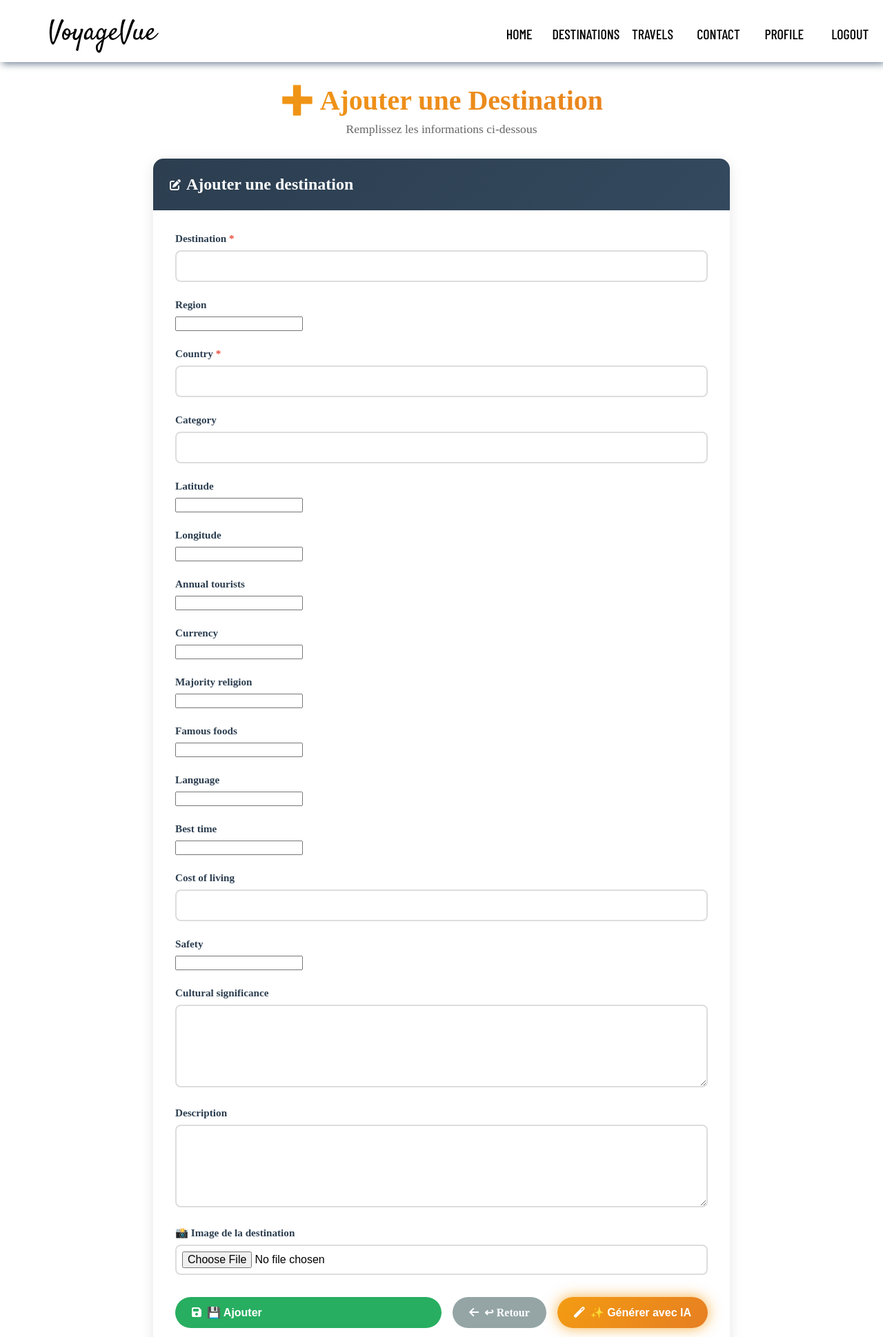
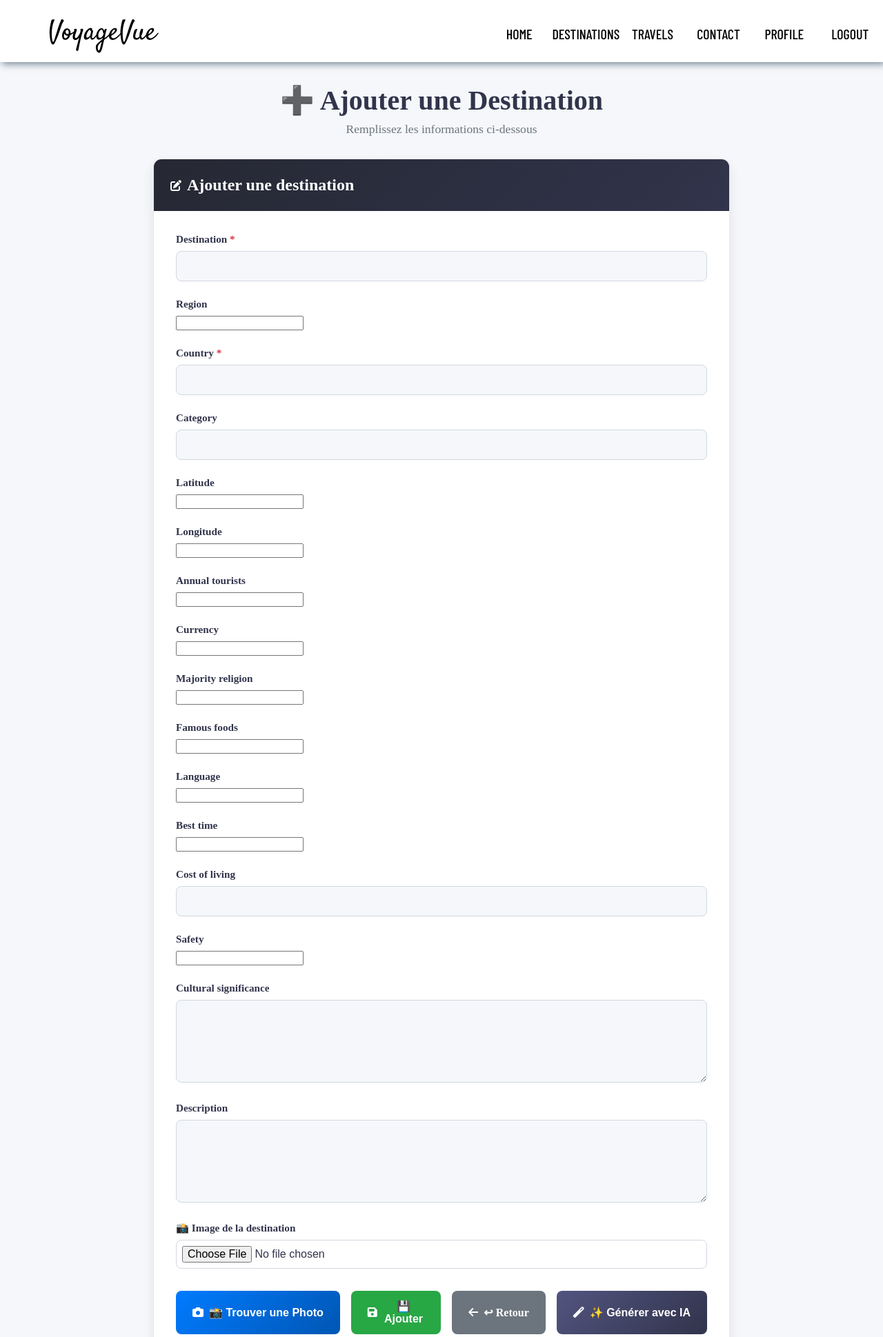
Before and after one commit to balsamrom/ProjetIA, a Django app: page /destinations/add/ in a window 1280 px wide. Shown: the top 1939 px of the page at 69% size. Run offline with Django 4.2, Linux system fonts and the light colour scheme; a user stored in the database is signed in.

Commit message:
avec api Unsplash

```diff
--- a/templates/voguevue/destination_form.html
+++ b/templates/voguevue/destination_form.html
@@ -6,18 +6,21 @@
     <link rel="stylesheet" href="/static/css/Home CSS/style.css">
     <link rel="stylesheet" href="/static/css/Home CSS/mobile.css">
     <link rel="shortcut icon" href="/static/assets/favicon.svg" type="image/x-icon">
-    <link rel="stylesheet" href="https://cdnjs.cloudflare.com/ajax/libs/font-awesome/6.4.2/css/all.min.css" integrity="sha512-z3gLpd7yknf1YoNbCzqRKc4qyor8gaKU1qmn+CShxbuBusANI9QpRohGBreCFkKxLhei6S9CQXFEbbKuqLg0DA==" crossorigin="anonymous" referrerpolicy="no-referrer" />
+    <link rel="stylesheet" href="https://cdnjs.cloudflare.com/ajax/libs/font-awesome/6.4.2/css/all.min.css">
     <title>{{ action }} Destination - VoyageVue</title>
 
     <style>
-        /* Container principal */
+        body {
+            background: #f5f7fa;
+            color: #31344b;
+        }
+
         .form-container {
             max-width: 900px;
             margin: 2rem auto;
             padding: 0 2rem;
         }
 
-        /* Header */
         .form-header {
             text-align: center;
             margin-bottom: 2rem;
@@ -25,28 +28,26 @@
 
         .form-header h1 {
             font-size: 2.5rem;
-            font-weight: bold;
-            background: linear-gradient(135deg, #f39c12 0%, #e67e22 100%);
-            -webkit-background-clip: text;
-            -webkit-text-fill-color: transparent;
+            font-weight: 700;
+            color: #31344b;
             margin-bottom: 0.5rem;
         }
 
         .form-header p {
-            color: #666;
+            color: #6c757d;
             font-size: 1.1rem;
         }
 
-        /* Card du formulaire */
         .form-card {
             background: white;
-            border-radius: 15px;
-            box-shadow: 0 5px 20px rgba(0,0,0,0.1);
+            border-radius: 12px;
+            box-shadow: 0 0.5rem 1rem rgba(49, 52, 75, 0.1);
             overflow: hidden;
+            border: 1px solid #e6e7ee;
         }
 
         .form-card-header {
-            background: linear-gradient(135deg, #2c3e50 0%, #34495e 100%);
+            background: linear-gradient(135deg, #262833 0%, #31344b 100%);
             color: white;
             padding: 1.5rem;
             display: flex;
@@ -57,13 +58,13 @@
         .form-card-header h2 {
             margin: 0;
             font-size: 1.5rem;
+            font-weight: 600;
         }
 
         .form-card-body {
             padding: 2rem;
         }
 
-        /* Champs du formulaire */
         .form-group {
             margin-bottom: 1.5rem;
         }
@@ -71,7 +72,7 @@
         .form-label {
             display: block;
             font-weight: 600;
-            color: #2c3e50;
+            color: #31344b;
             margin-bottom: 0.5rem;
             font-size: 0.95rem;
         }
@@ -79,16 +80,19 @@
         .form-control {
             width: 100%;
             padding: 0.75rem;
-            border: 2px solid #ddd;
+            border: 1px solid #d1d7e0;
             border-radius: 8px;
             font-size: 1rem;
-            transition: border-color 0.3s ease;
+            transition: all 0.3s ease;
+            background: #f5f7fa;
+            color: #31344b;
         }
 
         .form-control:focus {
             outline: none;
-            border-color: #f39c12;
-            box-shadow: 0 0 0 3px rgba(243, 156, 18, 0.1);
+            border-color: #525480;
+            background: white;
+            box-shadow: 0 0 0 3px rgba(82, 84, 128, 0.1);
         }
 
         textarea.form-control {
@@ -103,9 +107,9 @@
 
         input[type="file"].form-control {
             padding: 0.5rem;
+            background: white;
         }
 
-        /* Image actuelle */
         .current-image {
             margin-top: 0.5rem;
             margin-bottom: 1rem;
@@ -114,32 +118,29 @@
         .current-image img {
             max-width: 200px;
             border-radius: 10px;
-            border: 3px solid #f39c12;
-            box-shadow: 0 4px 10px rgba(0,0,0,0.1);
+            border: 2px solid #e6e7ee;
+            box-shadow: 0 0.25rem 0.5rem rgba(0,0,0,0.1);
         }
 
         .current-image-label {
             display: block;
-            color: #7f8c8d;
+            color: #6c757d;
             font-size: 0.85rem;
             margin-top: 0.5rem;
         }
 
-        /* Texte d'aide */
         .form-text {
             font-size: 0.85rem;
-            color: #7f8c8d;
+            color: #6c757d;
             margin-top: 0.25rem;
         }
 
-        /* Messages d'erreur */
         .form-error {
-            color: #e74c3c;
+            color: #dc3545;
             font-size: 0.85rem;
             margin-top: 0.25rem;
         }
 
-        /* Boutons d'action */
         .form-actions {
             display: flex;
             gap: 1rem;
@@ -149,7 +150,7 @@
 
         .btn {
             padding: 0.8rem 1.5rem;
-            border-radius: 25px;
+            border-radius: 8px;
             text-decoration: none;
             font-weight: 600;
             transition: all 0.3s ease;
@@ -162,55 +163,87 @@
         }
 
         .btn-success {
-            background: #27ae60;
+            background: #28a745;
             color: white;
             flex: 1;
         }
 
         .btn-success:hover {
-            background: #229954;
+            background: #218838;
             transform: translateY(-2px);
+            box-shadow: 0 0.5rem 1rem rgba(40, 167, 69, 0.3);
         }
 
         .btn-secondary {
-            background: #95a5a6;
+            background: #6c757d;
             color: white;
         }
 
         .btn-secondary:hover {
-            background: #7f8c8d;
+            background: #5a6268;
             transform: translateY(-2px);
         }
 
         .btn-info {
-            background: #3498db;
+            background: #17a2b8;
             color: white;
             margin-left: auto;
         }
 
         .btn-info:hover {
-            background: #2980b9;
+            background: #138496;
             transform: translateY(-2px);
         }
 
-        /* Bouton IA génération */
+        .btn-photo {
+            background: linear-gradient(135deg, #007bff 0%, #0056b3 100%);
+            color: white;
+        }
+
+        .btn-photo:hover {
+            background: linear-gradient(135deg, #0056b3 0%, #004085 100%);
+            transform: translateY(-2px);
+        }
+
         .btn-ai {
-            background: linear-gradient(135deg, #f39c12 0%, #e67e22 100%);
+            background: linear-gradient(135deg, #525480 0%, #31344b 100%);
             color: white;
-            animation: glow 3s infinite;
         }
 
         .btn-ai:hover {
-            background: linear-gradient(135deg, #e67e22 0%, #d35400 100%);
+            background: linear-gradient(135deg, #31344b 0%, #262833 100%);
             transform: translateY(-2px);
         }
 
-        @keyframes glow {
-            0%, 100% { box-shadow: 0 0 10px rgba(243, 156, 18, 0.5); }
-            50% { box-shadow: 0 0 25px rgba(243, 156, 18, 0.9); }
+        .unsplash-preview {
+            margin-top: 2rem;
+            padding: 1.5rem;
+            background: linear-gradient(135deg, #d4edda 0%, #c3e6cb 100%);
+            border-radius: 10px;
+            text-align: center;
+            border: 2px solid #28a745;
         }
 
-        /* Responsive */
+        .unsplash-preview h4 {
+            color: #28a745;
+            margin-bottom: 0.5rem;
+        }
+
+        .unsplash-preview p {
+            color: #31344b;
+            margin: 0.25rem 0;
+        }
+
+        .unsplash-preview a {
+            color: #007bff;
+            text-decoration: none;
+            font-weight: 600;
+        }
+
+        .unsplash-preview a:hover {
+            text-decoration: underline;
+        }
+
         @media (max-width: 768px) {
             .form-container {
                 padding: 0 1rem;
@@ -240,7 +273,6 @@
     </style>
 </head>
 <body>
-    <!--===========Nav Bar=================-->
     <section class="nav-bar">
         <div class="logo"><a href="/">VoyageVue</a></div>
         <ul class="menu">
@@ -261,9 +293,7 @@
         </div>
     </section>
 
-    <!--===========Contenu Principal=================-->
     <div class="form-container">
-        <!-- Header -->
         <div class="form-header">
             <h1>
                 {% if action == 'Ajouter' %}
@@ -275,7 +305,6 @@
             <p>Remplissez les informations ci-dessous</p>
         </div>
 
-        <!-- Formulaire -->
         <div class="form-card">
             <div class="form-card-header">
                 <i class="fas fa-edit"></i>
@@ -291,11 +320,10 @@
                         <label for="{{ field.id_for_label }}" class="form-label">
                             {{ field.label }}
                             {% if field.field.required %}
-                                <span style="color: #e74c3c;">*</span>
+                                <span style="color: #dc3545;">*</span>
                             {% endif %}
                         </label>
 
-                        <!-- Affichage spécial pour l'image -->
                         {% if field.name == 'image' %}
                             {% if destination.image %}
                             <div class="current-image">
@@ -319,8 +347,22 @@
                     </div>
                     {% endfor %}
 
-                    <!-- Boutons d'action -->
+                    {% if unsplash_photo_preview %}
+                    <div class="unsplash-preview">
+                        <h4>✅ Photo trouvée sur Unsplash !</h4>
+                        <p>📷 Photo par <a href="{{ photographer_url }}" target="_blank">{{ photographer }}</a> sur <a href="https://unsplash.com" target="_blank">Unsplash</a></p>
+                        <p style="color: #28a745; font-weight: 600; margin-top: 1rem;">✨ La photo sera automatiquement ajoutée quand vous enregistrerez.</p>
+                    </div>
+                    {% endif %}
+
                     <div class="form-actions">
+                        {% if action == 'Ajouter' %}
+                        <button type="submit" name="search_photo_unsplash" class="btn btn-photo">
+                            <i class="fas fa-camera"></i>
+                            📸 Trouver une Photo
+                        </button>
+                        {% endif %}
+
                         <button type="submit" class="btn btn-success">
                             <i class="fas fa-save"></i>
                             💾 {{ action }}
@@ -350,7 +392,6 @@
         </div>
     </div>
 
-    <!--===========Footer=================-->
     <div class="footer">
         <div class="links">
             <h3>Quick Links</h3>
--- a/voguevue/views.py
+++ b/voguevue/views.py
@@ -12,6 +12,8 @@ from django.shortcuts import get_object_or_404, redirect, render
 from .recommendation import recommender
 import json
 from .hug_face_service import hf_service
+from .unsplash_service import unsplash_service  # ← NOUVEAU
+from django.core.files.base import ContentFile  # ← NOUVEAU
 
 # ==================== VUES EXISTANTES ====================
 def index(request):
@@ -120,11 +122,62 @@ def destination_list(request):
 def add_destination(request):
     """
     🔒 Seulement pour utilisateurs CONNECTÉS
-    Permet d'ajouter une destination avec génération IA optionnelle
+    Permet d'ajouter une destination avec génération IA et Unsplash
     """
     if request.method == 'POST':
+
+        # 📸 NOUVEAU : Recherche photo Unsplash
+        if 'search_photo_unsplash' in request.POST:
+            destination_name = request.POST.get('destination', '').strip()
+            country = request.POST.get('country', '').strip()
+            category = request.POST.get('category', '').strip()
+
+            if not destination_name or not country:
+                messages.error(request, '❌ Veuillez renseigner le nom et le pays')
+                form = DestinationForm()
+                return render(request, 'voguevue/destination_form.html', {'form': form, 'action': 'Ajouter'})
+
+            print(f"📸 Recherche photo Unsplash pour: {destination_name}, {country}")
+
+            # Appeler Unsplash API
+            result = unsplash_service.get_photo_for_destination(destination_name, country)
+
+            if result['success']:
+                # Stocker l'image dans la session temporairement
+                request.session['unsplash_photo'] = {
+                    'filename': result['filename'],
+                    'data': result['image_file'].getvalue().hex(),
+                    'photographer': result.get('photographer', ''),
+                    'photographer_url': result.get('photographer_url', '')
+                }
+
+                # Pré-remplir le formulaire
+                form = DestinationForm(initial={
+                    'destination': destination_name,
+                    'country': country,
+                    'category': category
+                })
+
+                messages.success(request, f'✅ Photo trouvée sur Unsplash par {result["photographer"]}!')
+
+                return render(request, 'voguevue/destination_form.html', {
+                    'form': form,
+                    'action': 'Ajouter',
+                    'unsplash_photo_preview': True,
+                    'photographer': result['photographer'],
+                    'photographer_url': result['photographer_url']
+                })
+            else:
+                messages.error(request, f'❌ {result["error"]}')
+                form = DestinationForm(initial={
+                    'destination': destination_name,
+                    'country': country,
+                    'category': category
+                })
+                return render(request, 'voguevue/destination_form.html', {'form': form, 'action': 'Ajouter'})
+
         # Vérifier si c'est une demande de génération IA
-        if 'generate_ai' in request.POST:
+        elif 'generate_ai' in request.POST:
             destination_name = request.POST.get('destination', '').strip()
             country = request.POST.get('country', '').strip()
             category = request.POST.get('category', '').strip()
@@ -175,7 +228,20 @@ def add_destination(request):
         else:
             form = DestinationForm(request.POST, request.FILES)
             if form.is_valid():
-                form.save()
+                destination = form.save(commit=False)
+
+                # Si une photo Unsplash a été trouvée, l'utiliser
+                if 'unsplash_photo' in request.session and not request.FILES.get('image'):
+                    unsplash_data = request.session['unsplash_photo']
+                    image_data = bytes.fromhex(unsplash_data['data'])
+                    destination.image.save(
+                        unsplash_data['filename'],
+                        ContentFile(image_data),
+                        save=False
+                    )
+                    del request.session['unsplash_photo']
+
+                destination.save()
                 messages.success(request, '✅ Destination ajoutée avec succès!')
                 return redirect('destination_list')
             else:
```
Also changed, not shown: voguevue/unsplash_service.py (added, +182 -0 lines), media/destinations/new_york.jpg (added), media/destinations/paris.jpg (added), media/destinations/tunis.jpg (added).
